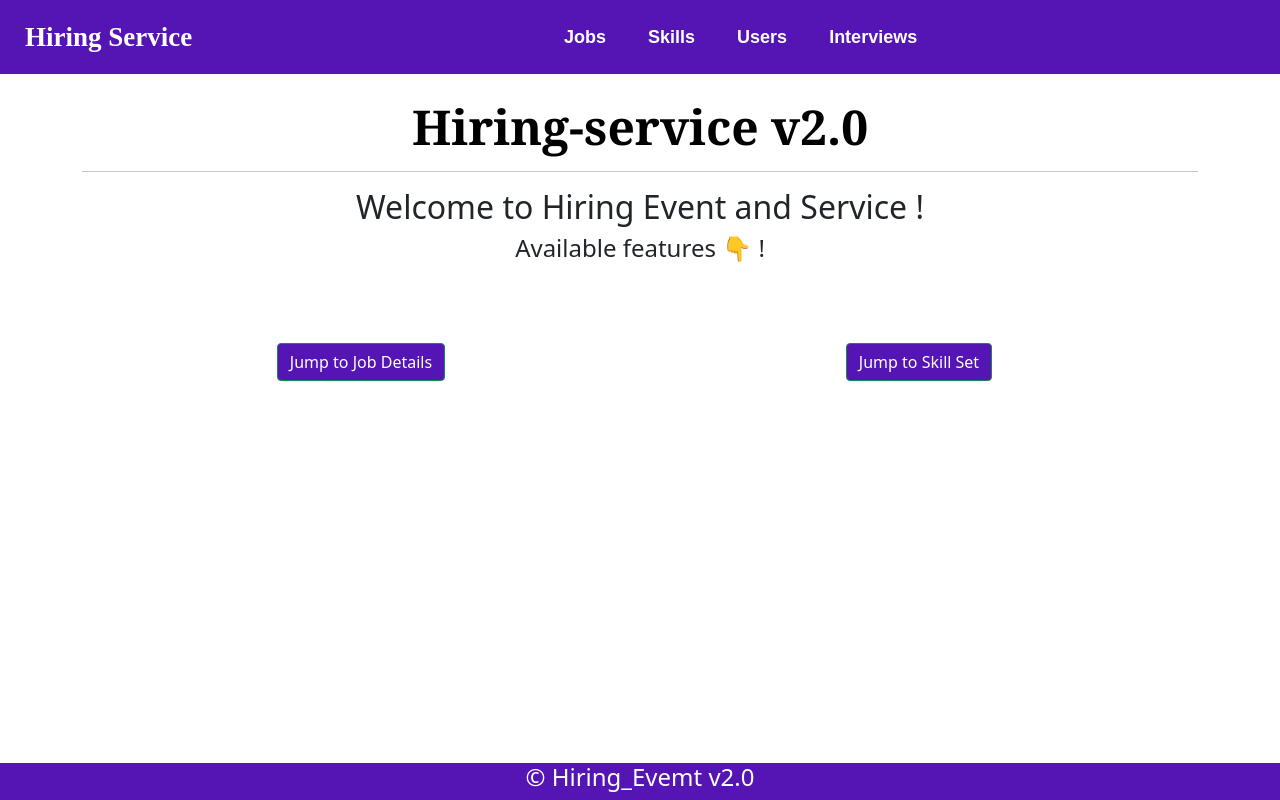
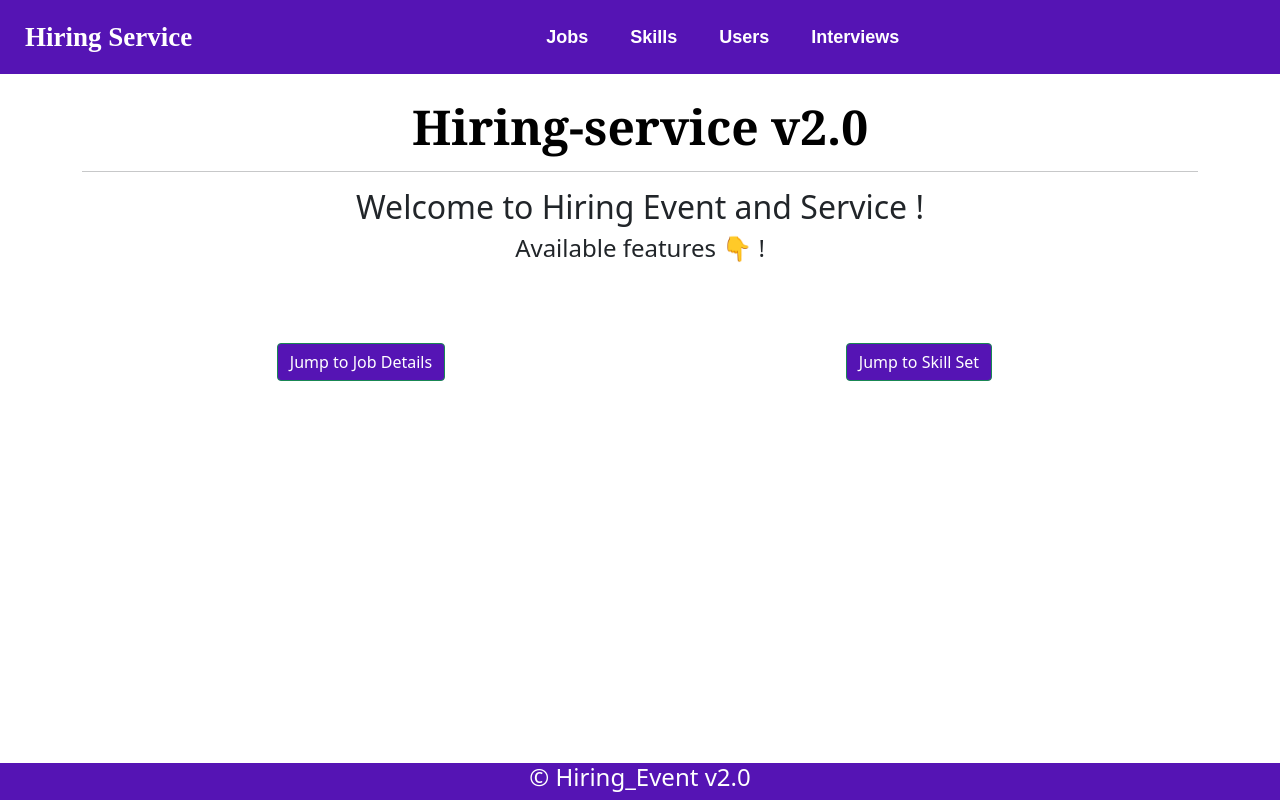
Before and after one commit to SubhasmitaBehera/hiring-event-frontend, an Angular app: page / in a window 1280 px wide. Built offline with nearby package versions, Linux system fonts and the light colour scheme.

Commit message:
margin modified

```diff
--- a/src/app/app.component.html
+++ b/src/app/app.component.html
@@ -5,7 +5,7 @@
               font-size: 27px;">Hiring Service</a>
     </li>
   </ul>
-  <ul class="nav nav-tabs" style="border-bottom: 0px; margin: auto;">
+  <ul class="nav nav-tabs" style="border-bottom: 0px; margin-left: 25vw; margin-right: 25vw;">
 
     <li class="nav-item">
       <a routerLink="job-details" class="nav-link text-white me-2" routerLinkActive="active"
@@ -40,5 +40,5 @@
 <div class="footer mt-4">
   <h4>&copy; <a href="https://github.com/umaa-java-sept-2020/hiring-events"
      target="_blank"
-     style="text-decoration: none; color: white;"> Hiring_Evemt v2.0</a> </h4>
+     style="text-decoration: none; color: white;"> Hiring_Event v2.0</a> </h4>
 </div>
```
